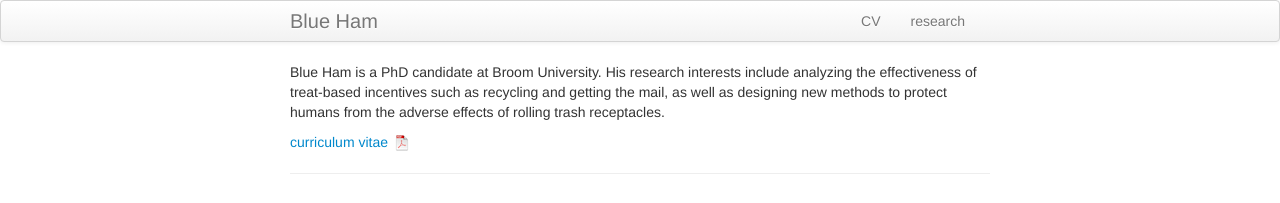
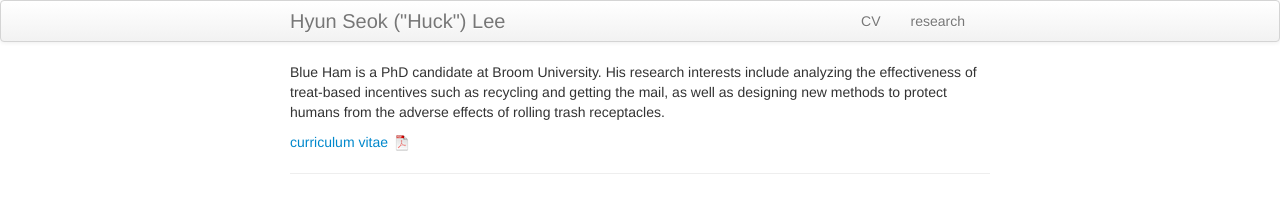
Before and after one commit to lordya2/lordya2.github.io, a Jekyll site: the page built from index.md, in a window 1280 px wide. Shown: the top 203 px of the page. Built offline with Jekyll 4.4.1, drawn with Linux system fonts in a browser that asks for light colours.

Commit message:
Update _config.yml

```diff
--- a/_config.yml
+++ b/_config.yml
@@ -8,14 +8,13 @@ highlighter: rouge
 # Themes are encouraged to use these universal variables
 # so be sure to set them if your theme uses them.
 #
-title : Blue Ham
+title : Hyun Seok ("Huck") Lee
 author :
-  name : Marisa Carlos
-  email : mbc96@cornell.edu
-  github : mbcarlos
-  twitter : MarisaBriCarlos
+  name : Hyun Seok ("Huck") Lee
+  email : hyunseok.lee@oregonstate.edu
+  github : lordya2
 
-production_url : http://marisabriana.github.io
+production_url : http://lordya2.github.io
 
 # Tell Github to use the kramdown markdown interpreter
 # (see https://help.github.com/articles/migrating-your-pages-site-from-maruku)
```
